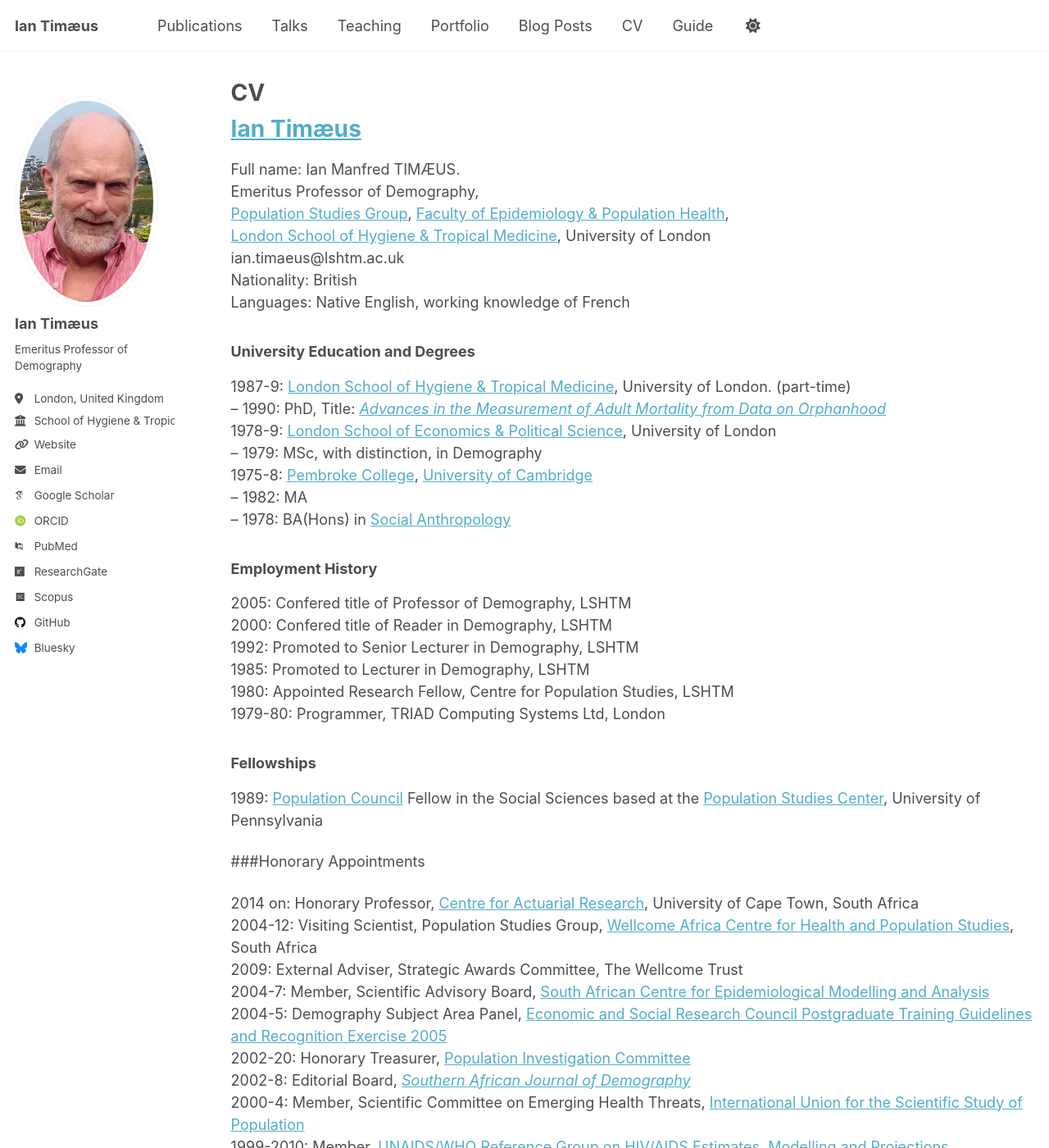
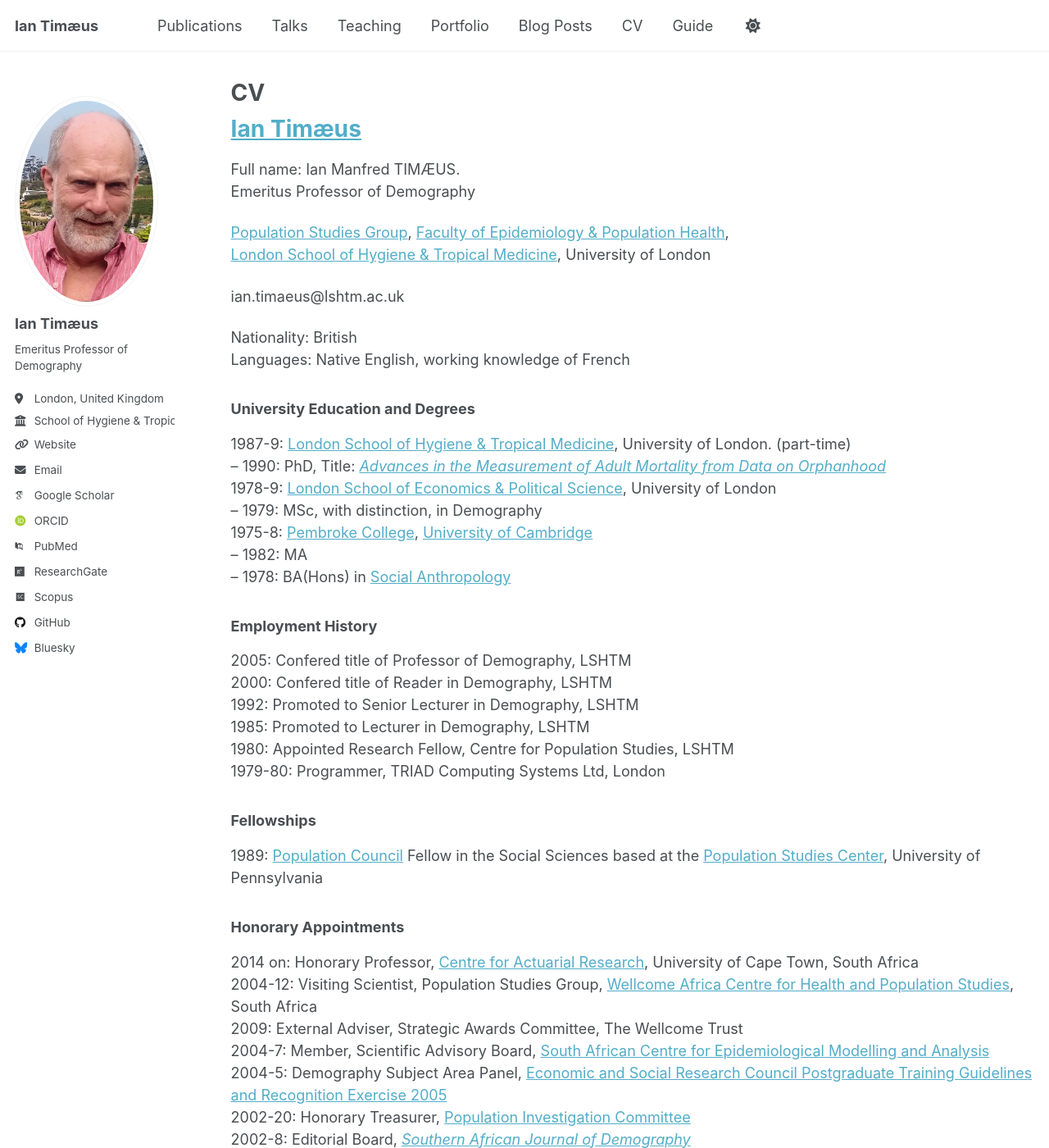
Before and after one commit to BugBunny/ian_timaeus, a Jekyll site: the page built from _pages/cv.md, in a window 1280 px wide and 1400 px high. Shown: the whole window at 82% size. Built offline with Jekyll 4.4.1, drawn with Linux system fonts in a browser that asks for light colours; some web fonts are replaced; a script that is not in the unit is left out.

Commit message:
Update CV

```diff
--- a/_pages/cv.md
+++ b/_pages/cv.md
@@ -10,10 +10,15 @@ redirect_from: /resume
 
 
 Full name: Ian Manfred TIMÆUS.
-Emeritus Professor of Demography,
-[Population Studies Group](https://www.lshtm.ac.uk/research/centres-projects-groups/psg "Open link in a new window"), [Faculty of Epidemiology & Population Health](https://www.lshtm.ac.uk/eph "Open link in a new window"),
-[London School of Hygiene & Tropical Medicine](https://www.lshtm.ac.uk/ "Open link in a new window"), University of London
+Emeritus Professor of Demography
+
+[Population Studies Group](https://www.lshtm.ac.uk/research/centres-projects-groups/psg "Open link in a new window"),
+[Faculty of Epidemiology & Population Health](https://www.lshtm.ac.uk/eph "Open link in a new window"),
+[London School of Hygiene & Tropical Medicine](https://www.lshtm.ac.uk/ "Open link in a new window"),
+University of London
+
 ian.timaeus@lshtm.ac.uk
+
 Nationality: British
 Languages: Native English, working knowledge of French
 
@@ -40,7 +45,7 @@ Languages: Native English, working knowledge of French
 
 1989: [Population Council](https://www.popcouncil.org/ "Open link in a new window") Fellow in the Social Sciences based at the [Population Studies Center](https://www.pop.upenn.edu/ "Open link in a new window"), University of Pennsylvania
 
-###Honorary Appointments
+### Honorary Appointments
 
 2014 on: Honorary Professor, [Centre for Actuarial Research](https://www.care.uct.ac.za/ "Open the Centre for Actuarial Research website"), University of Cape Town, South Africa
 2004-12: Visiting Scientist, Population Studies Group, [Wellcome Africa Centre for Health and Population Studies](https://www.ahri.org/ "Open link in a new window"), South Africa
```
Also changed, not shown: _publications/publications.md (+2 -2 lines).
